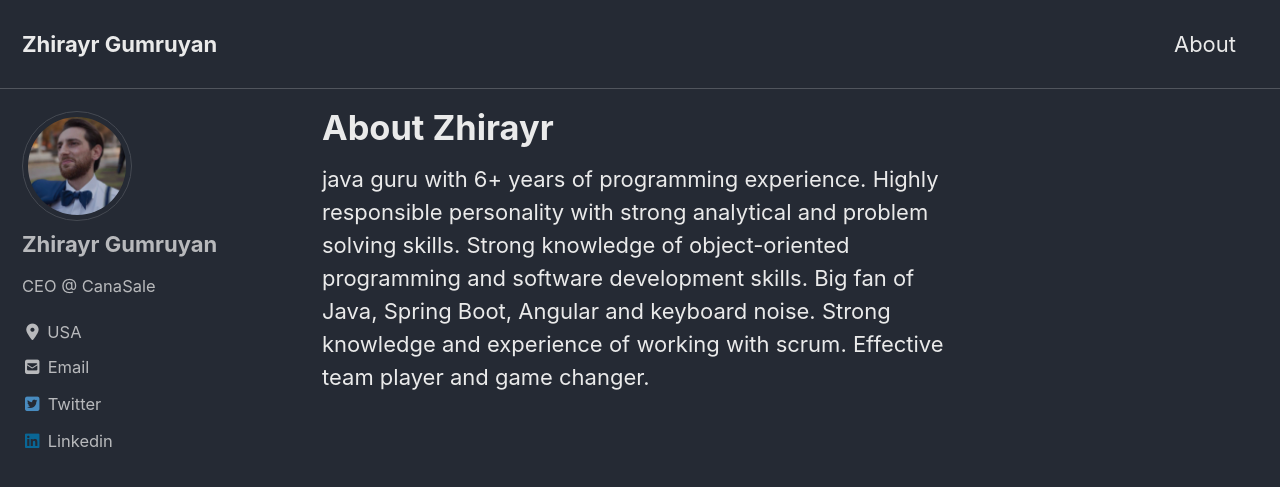
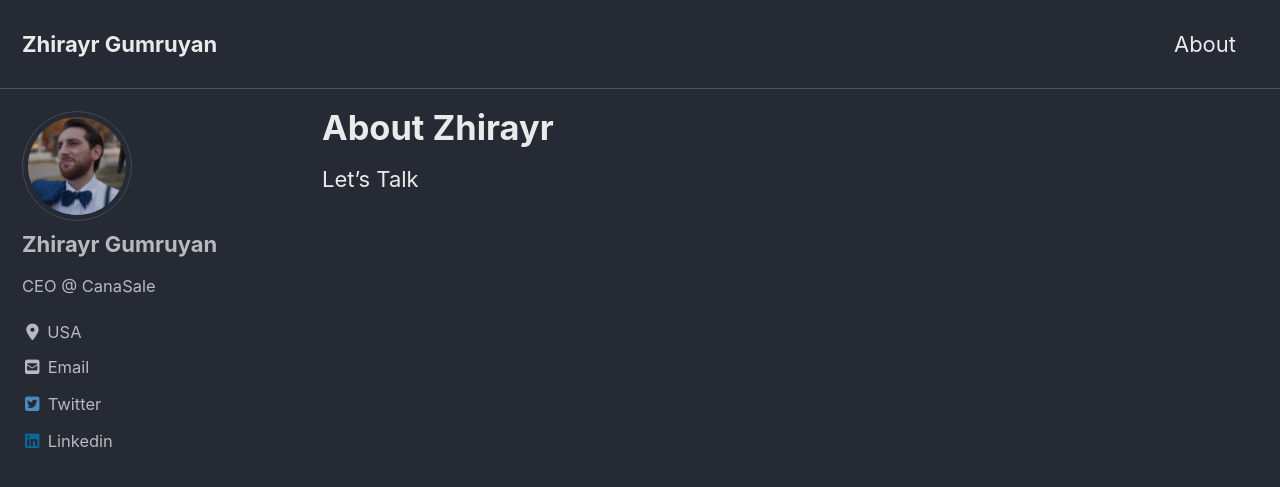
Before and after one commit to gumruyan/gumruyan.github.io, a Jekyll site: the page built from _pages/about.md, in a window 1280 px wide and 900 px high. Shown: the top 487 px of the window. Built offline with Jekyll 4.4.1, drawn with Linux system fonts in a browser that asks for light colours; cached includes are drawn as plain includes; nearby versions of some CDN libraries.

Commit message:
about update

```diff
--- a/_pages/about.md
+++ b/_pages/about.md
@@ -4,4 +4,4 @@ permalink: /about/
 
 ---
 
-java guru with 6+ years of programming experience. Highly responsible personality with strong analytical and problem solving skills. Strong knowledge of object-oriented programming and software development skills. Big fan of Java, Spring Boot, Angular and keyboard noise. Strong knowledge and experience of working with scrum. Effective team player and game changer.
+Let's Talk
```
